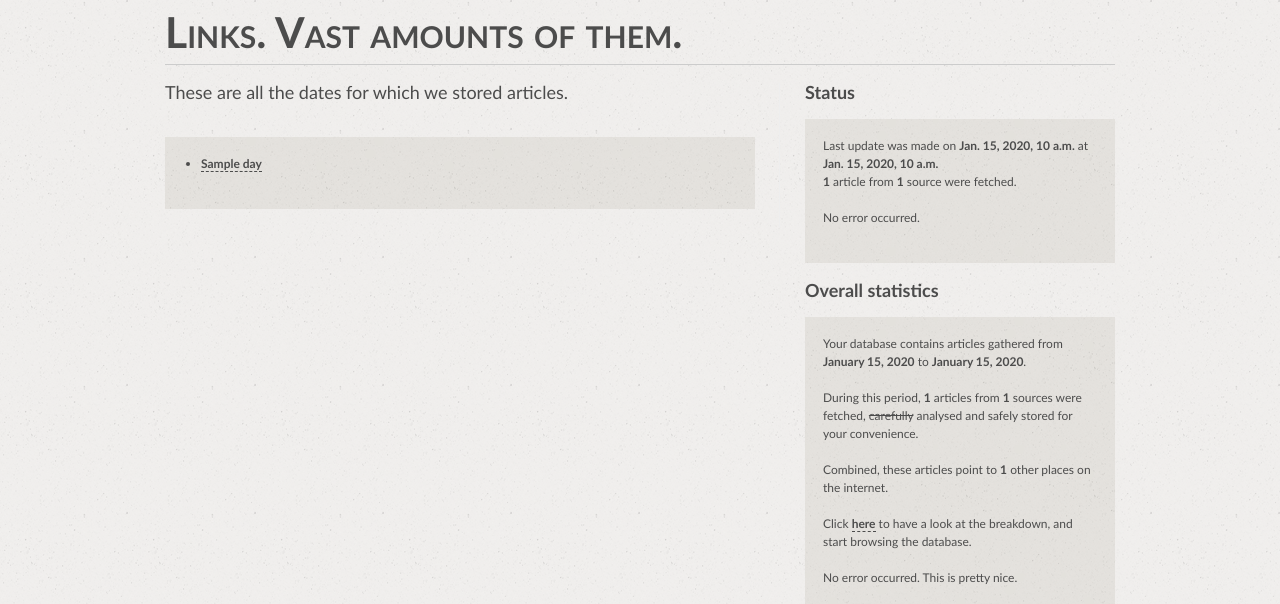
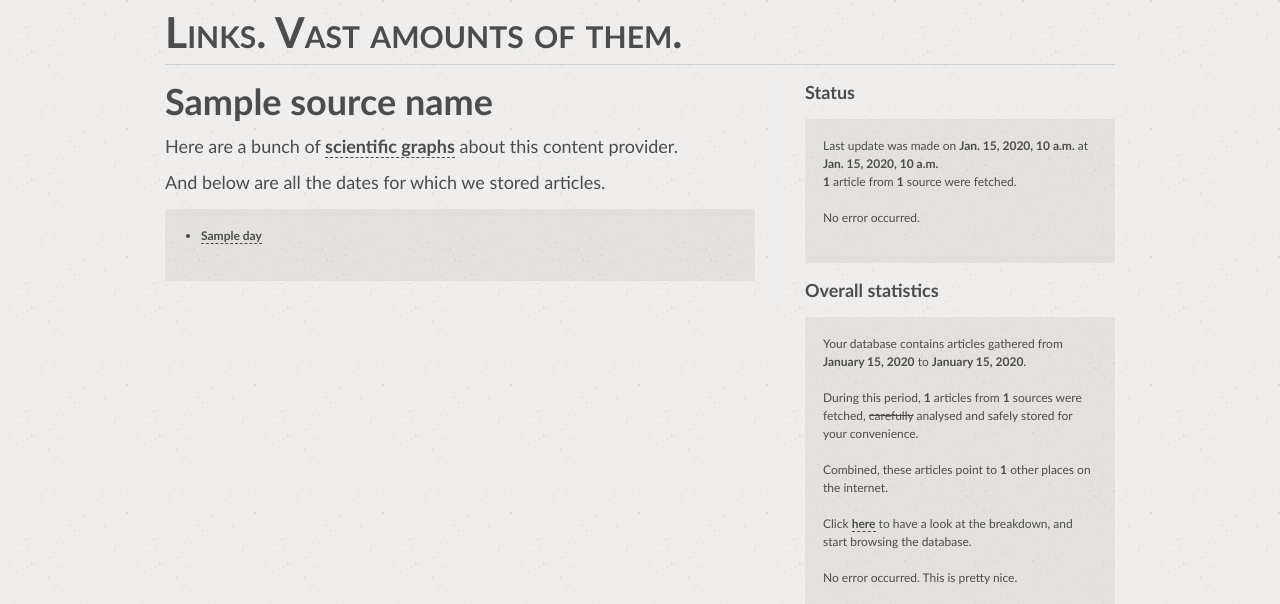
Before and after one commit to sevas/csxj_viewer_app, a Django app: template provider/templates/source_all_days.html in a window 1280 px wide. Shown: the top 604 px of the page. Run offline with Django 3.2, Linux system fonts and the light colour scheme; the template is opened without the code that fills it: most values are stand-ins (such as "Sample title", 1, 10 or a date in 2020).

Commit message:
show the content provider name on every view. Show the link to graphs page on the main content provider page

```diff
--- a/provider/templates/source_all_days.html
+++ b/provider/templates/source_all_days.html
@@ -7,8 +7,11 @@
 
 {% block content %}
 
-    <h3>These are all the dates for which we stored articles.</h3>
-    <br/>
+    <h1><strong>{{ source_name }}</strong></h1>
+
+    <h3>Here are a bunch of <a href='/source/{{ source_name }}/graphs'>scientific graphs</a> about this content provider.</h3>
+
+    <h3>And below are all the dates for which we stored articles.</h3>
     <div class="box">
         <ul>
         {% for day in all_days %}
--- a/provider/templates/source_batch.html
+++ b/provider/templates/source_batch.html
@@ -6,9 +6,8 @@
 {% endblock %}
 
 
-
 {% block content %}
-
+    <h1><strong>{{ source_name }}</strong></h1>
     <h3>This is the detailed view of everything we stored for every article we encounter.</h3>
 
     {% for article  in articles %}
--- a/provider/templates/source_day.html
+++ b/provider/templates/source_day.html
@@ -6,6 +6,7 @@
 
 
 {% block content %}
+    <h1><strong>{{ source_name }}</strong></h1>
     <h3> These are the stories fetched on {{ current_date|date:'F d, Y' }}.</h3>
 
     <div id="span-15">
--- a/provider/templates/source_graphs.html
+++ b/provider/templates/source_graphs.html
@@ -6,7 +6,8 @@
 
 
 {% block content %}
-    <h3>These are some graphs.
+    <h1><strong>{{ source_name }}</strong></h1>
+    <h3>See? Graphs.
     One day they might even provide useful insight.</h3>
 
     <div class='graph'>
--- a/provider/views.py
+++ b/provider/views.py
@@ -142,7 +142,7 @@ def show_source_day_batch_summary(request, source_name, year, month, day, hours,
             if batch_string in available_batches:
                 values = base_template.load_all_common_values(STATIC_DATA_PATH)
                 articles = jsondb.get_articles_from_batch(STATIC_DATA_PATH, source_name, date_string, batch_string)
-                values.update({'articles':articles})
+                values.update({'articles':articles, 'source_name':source_name})
                 t = loader.get_template('source_batch.html')
                 c = Context(values)
                 return HttpResponse(t.render(c))
```
